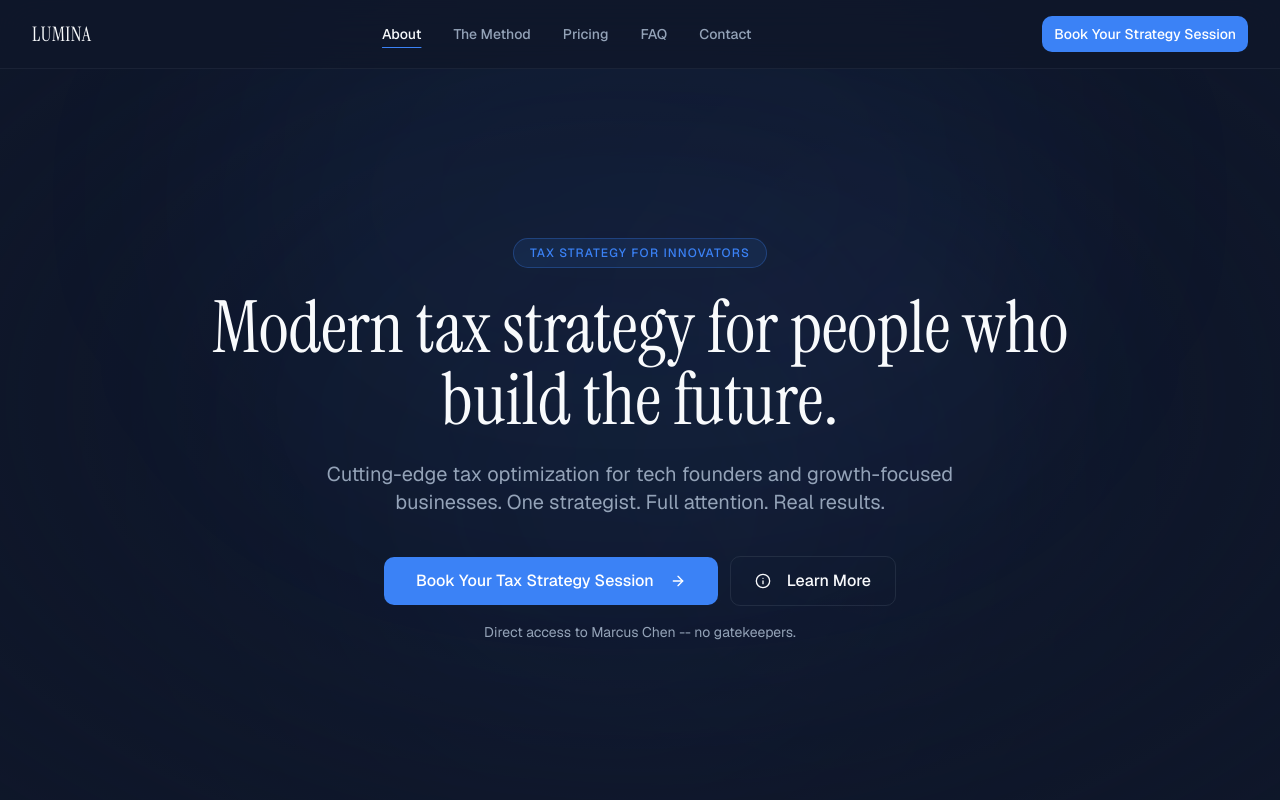
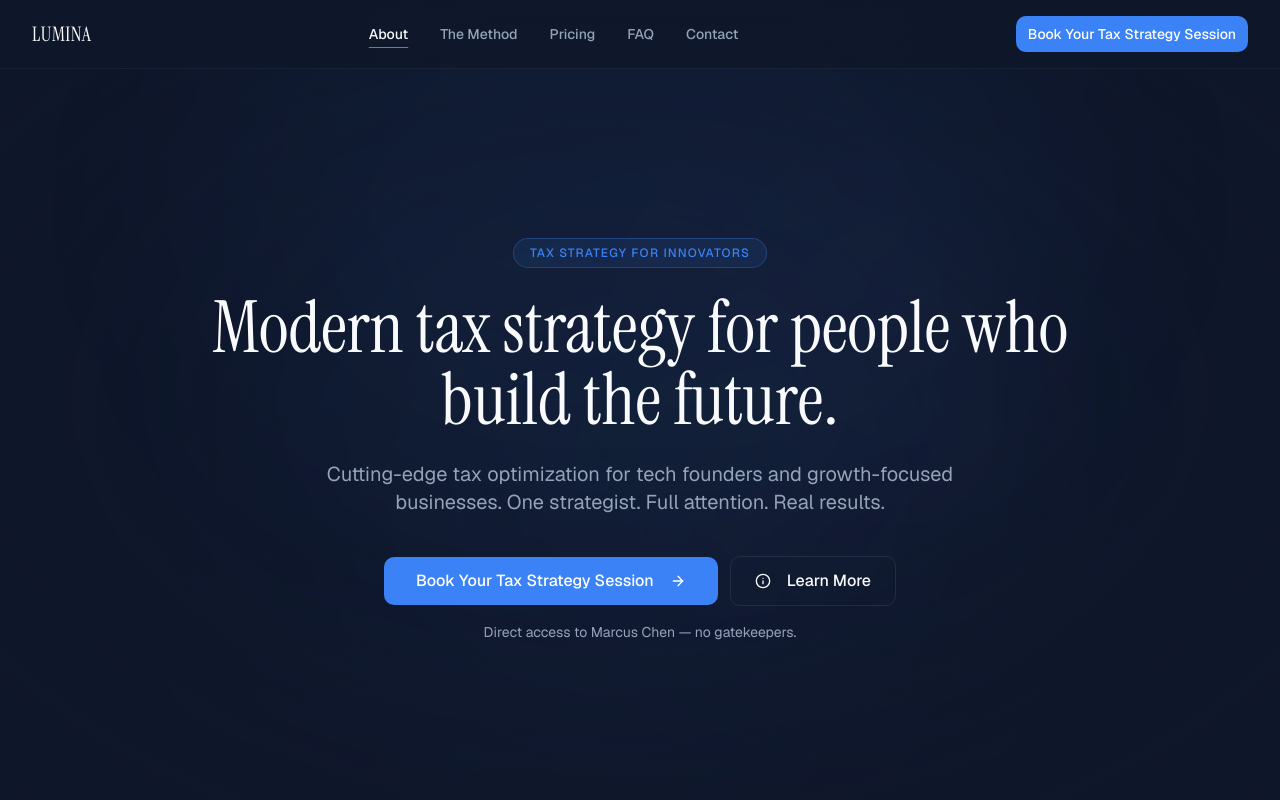
Before and after one commit to ghostnode-cloud/v0-lumina-landing-page---TEST, a Next.js app: page / in a window 1280 px wide. Shown: the top 800 px of the page. Built offline with nearby package versions, Linux system fonts and the light colour scheme.

Commit message:
Standardized the primary booking CTA phrase (7.1) Reused the “Direct access…” message in booking modal (7.2) Maintained tone/length consistency for FAQ/Pricing (7.3)

```diff
--- a/components/landing/back-to-top.tsx
+++ b/components/landing/back-to-top.tsx
@@ -47,7 +47,7 @@ export function BackToTop() {
               transition={{ duration: 0.2 }}
               onClick={openModal}
               className="fixed bottom-6 left-6 z-50 flex h-11 w-11 items-center justify-center rounded-full bg-secondary text-secondary-foreground shadow-lg transition-colors hover:bg-secondary/90 focus-visible:outline-none focus-visible:ring-2 focus-visible:ring-accent focus-visible:ring-offset-2 focus-visible:ring-offset-background lg:hidden"
-              aria-label="Book a call"
+              aria-label="Book Your Tax Strategy Session"
             >
               <span className="text-xs font-semibold">Book</span>
             </motion.button>
--- a/components/landing/booking-modal.tsx
+++ b/components/landing/booking-modal.tsx
@@ -71,7 +71,7 @@ function BookingModal({
             Book Your Tax Strategy Session
           </DialogTitle>
           <DialogDescription className="text-center text-muted-foreground">
-            Get direct access to Marcus Chen. No gatekeepers, no runaround.
+            Direct access to Marcus Chen — no gatekeepers. No runaround, no layers of junior staff.
           </DialogDescription>
         </DialogHeader>
 
--- a/components/landing/faq-section.tsx
+++ b/components/landing/faq-section.tsx
@@ -80,14 +80,14 @@ export function FaqSection() {
                 Still have questions?
               </p>
               <p className="mt-1 text-sm text-muted-foreground">
-                Book a quick call and get direct answers from Marcus.
+                Book your tax strategy session and get direct answers from Marcus.
               </p>
             </div>
             <Button
               onClick={openModal}
               className="group bg-accent text-accent-foreground hover:bg-accent/90"
             >
-              Book a call
+              Book Your Tax Strategy Session
               <ArrowRight className="ml-2 h-4 w-4 transition-transform group-hover:translate-x-1" />
             </Button>
           </div>
--- a/components/landing/header.tsx
+++ b/components/landing/header.tsx
@@ -116,7 +116,7 @@ export function Header() {
             size="sm"
             className="hidden bg-accent text-accent-foreground hover:bg-accent/90 sm:inline-flex"
           >
-            Book Your Strategy Session
+            Book Your Tax Strategy Session
           </Button>
           <MobileNav />
         </div>
--- a/components/landing/hero-section.tsx
+++ b/components/landing/hero-section.tsx
@@ -102,7 +102,7 @@ export function HeroSection() {
               />
             </div>
             <p className="text-sm text-muted-foreground">
-              Direct access to Marcus Chen -- no gatekeepers.
+              Direct access to Marcus Chen — no gatekeepers.
             </p>
           </motion.div>
         </div>
--- a/components/landing/meet-marcus.tsx
+++ b/components/landing/meet-marcus.tsx
@@ -77,7 +77,7 @@ export function MeetMarcus() {
                     onClick={openModal}
                     className="group text-accent hover:bg-accent/10 hover:text-accent"
                   >
-                    Book a conversation with Marcus
+                    Book Your Tax Strategy Session
                     <ArrowRight className="ml-2 h-4 w-4 transition-transform group-hover:translate-x-1" />
                   </Button>
                 </div>
--- a/components/landing/mobile-cta-bar.tsx
+++ b/components/landing/mobile-cta-bar.tsx
@@ -45,7 +45,7 @@ export function MobileCtaBar() {
                 Ready to talk?
               </span>
               <span className="text-sm text-foreground">
-                Book your tax strategy session.
+                Book Your Tax Strategy Session.
               </span>
             </div>
             <Button
@@ -53,7 +53,7 @@ export function MobileCtaBar() {
               className="bg-accent px-4 text-xs font-medium text-accent-foreground hover:bg-accent/90"
               onClick={openModal}
             >
-              Book a call
+              Book Your Tax Strategy Session
             </Button>
           </div>
         </motion.div>
--- a/components/landing/mobile-nav.tsx
+++ b/components/landing/mobile-nav.tsx
@@ -86,7 +86,7 @@ export function MobileNav() {
             onClick={handleBooking}
             className="w-full bg-accent text-accent-foreground hover:bg-accent/90"
           >
-            Book Your Strategy Session
+            Book Your Tax Strategy Session
           </Button>
         </div>
       </SheetContent>
--- a/components/landing/pricing-section.tsx
+++ b/components/landing/pricing-section.tsx
@@ -145,7 +145,7 @@ export function PricingSection() {
               >
                 {tier.price === "Custom"
                   ? "Get in Touch"
-                  : "Book Your Strategy Session"}
+                  : "Book Your Tax Strategy Session"}
               </Button>
             </motion.div>
           ))}
```
Also changed, not shown: 1 other file (tests, documents, lock files or other folders).
